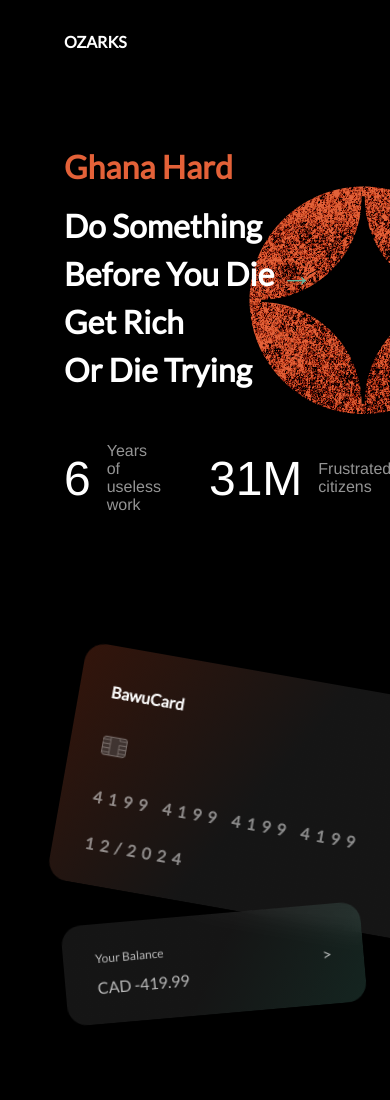
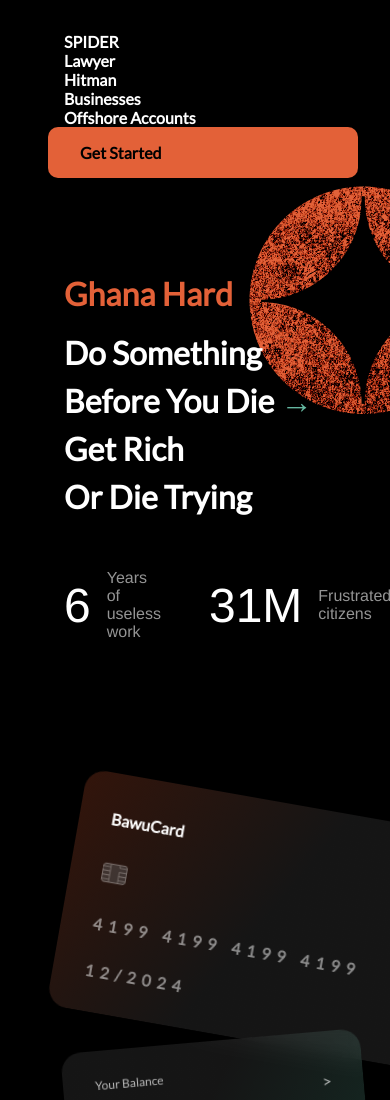
Before and after one commit to SethMegbetor/base-c6-p1, a plain HTML site: page index.html in a window 390 px wide. Shown: the top 1100 px of the page. Before the commit the page ends 1078 px from the top, so only its background shows below. Drawn offline with Linux system fonts and the light colour scheme.

Commit message:
git hub pages

```diff
--- a/index.html
+++ b/index.html
@@ -10,7 +10,7 @@
   <body>
     <div class="container">
       <div class="nav">
-        <div class="nav-logo">OZARKS</div>
+        <div class="nav-logo">SPIDER</div>
         <div class="nav-links">
           <div class="nav-link">Lawyer</div>
           <div class="nav-link">Hitman</div>
--- a/style.css
+++ b/style.css
@@ -191,8 +191,12 @@ body {
 
 /* Mobile View */
 @media (max-width: 900px) {
+
+  .nav{
+    display: block;
+  }
   .nav-links {
-    display: none;
+    display: block;
   }
   .content {
     flex-direction: column;
@@ -207,7 +211,6 @@ body {
     top: 0;
     left: 0;
   }
-
   .card-balance{
     top: 0;
   }
```
